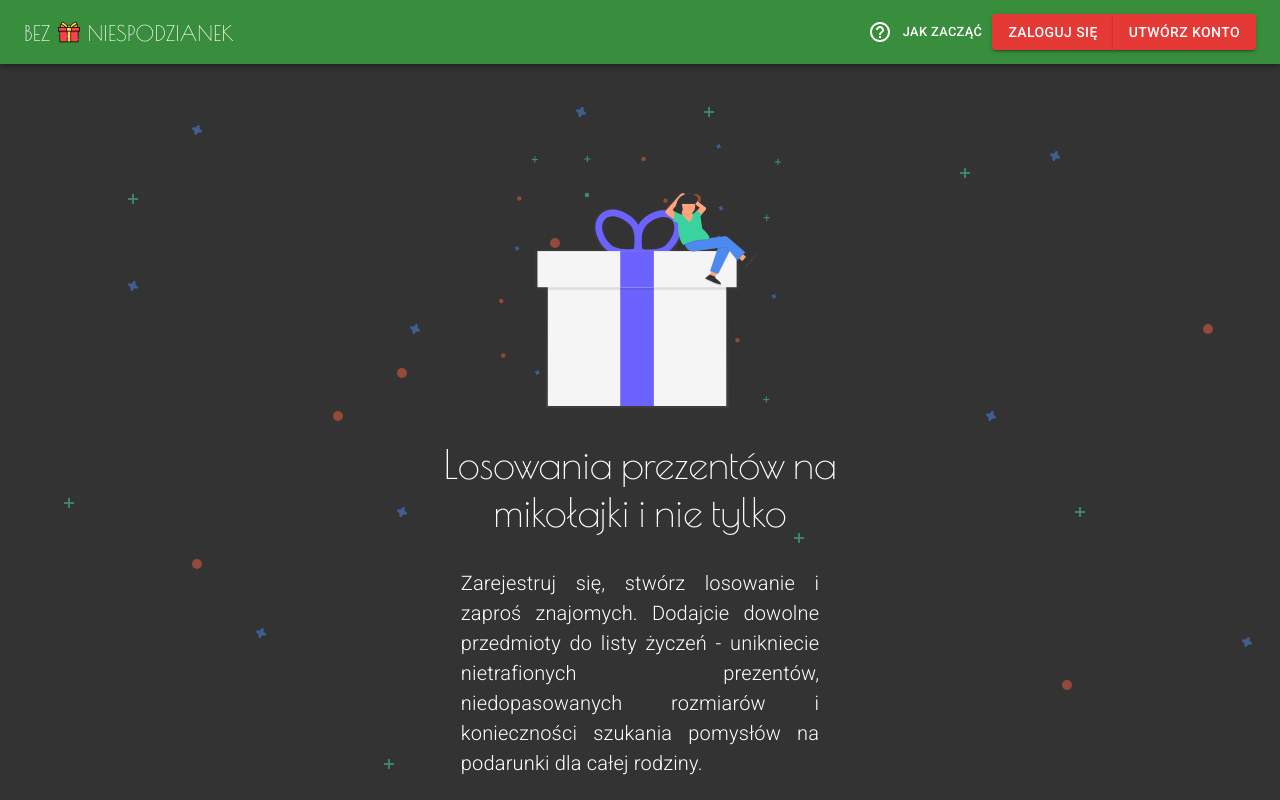
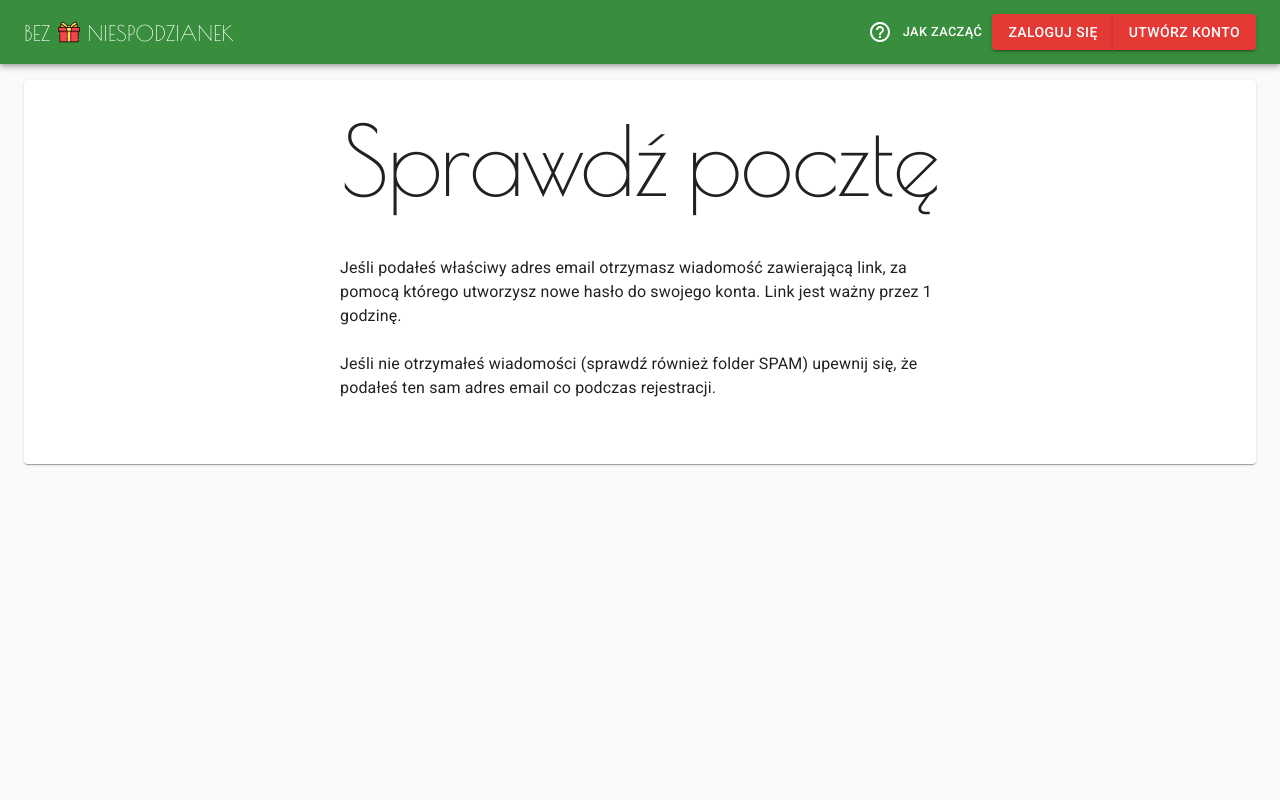
Before and after one commit to Bruinen90/gifts-front, a React (Create React App) app: page /wyslano-link in a window 1280 px wide. Shown: the top 800 px of the page. Built offline with nearby package versions, Linux system fonts and the light colour scheme.

Commit message:
Reset password done

```diff
--- a/src/App.tsx
+++ b/src/App.tsx
@@ -1,39 +1,40 @@
-import React, { useEffect } from "react";
-import axios from "axios";
-import { useDispatch } from "react-redux";
-import Home from "./pages/Home/Home";
-import { CssBaseline, ThemeProvider } from "@material-ui/core";
-import { theme } from "./common/theme";
-import { BrowserRouter, Switch, Route } from "react-router-dom";
-import * as watchersTypes from "./store/actions/watcherTypes";
+import React, { useEffect } from 'react';
+import axios from 'axios';
+import { useDispatch } from 'react-redux';
+import Home from './pages/Home/Home';
+import { CssBaseline, ThemeProvider } from '@material-ui/core';
+import { theme } from './common/theme';
+import { BrowserRouter, Switch, Route } from 'react-router-dom';
+import * as watchersTypes from './store/actions/watcherTypes';
 
 // Components
-import NavBar from "./components/NavBar/NavBar";
+import NavBar from './components/NavBar/NavBar';
 
 // Pages
-import Login from "./pages/Login/Login";
-import Signup from "./pages/Signup/Signup";
-import CreateDraw from "./pages/CreateDraw/CreateDraw";
-import MyDraws from "./pages/MyDraws/MyDraws";
-import Wishlist from "./pages/Wishlist/Wishlist";
-import CreateWish from "./pages/CreateWish/CreateWish";
-import { Friends } from "./pages/Friends/Friends";
-import { ShoppingList } from "./pages/ShoppingList/ShoppingList";
-import { ErrorPrompt } from "./components/ErrorPrompt/ErrorPrompt";
-import { ResetPassword } from "./pages/ResetPassword/ResetPassword";
-import { NewPassword } from "./pages/NewPassword/NewPassword";
+import Login from './pages/Login/Login';
+import Signup from './pages/Signup/Signup';
+import CreateDraw from './pages/CreateDraw/CreateDraw';
+import MyDraws from './pages/MyDraws/MyDraws';
+import Wishlist from './pages/Wishlist/Wishlist';
+import CreateWish from './pages/CreateWish/CreateWish';
+import { Friends } from './pages/Friends/Friends';
+import { ShoppingList } from './pages/ShoppingList/ShoppingList';
+import { ErrorPrompt } from './components/ErrorPrompt/ErrorPrompt';
+import { ResetPassword } from './pages/ResetPassword/ResetPassword';
+import { NewPassword } from './pages/NewPassword/NewPassword';
+import { EmailSentConfirmation } from './pages/EmailSentConfirmation/EmailSentConfirmation';
 
-axios.defaults.baseURL = "http://localhost:8080";
+axios.defaults.baseURL = 'http://localhost:8080';
 // axios.defaults.baseURL = "http://bez-niespodzianek.herokuapp.com/";
 
 const App = () => {
 	const dispatch = useDispatch();
 	useEffect(() => {
-        const token = localStorage.getItem("token");
+		const token = localStorage.getItem('token');
 		if (token) {
-            dispatch({ type: "USER_AUTOLOGIN_WATCHER" });
-            dispatch({ type: "FETCH_USER_DRAWS_LIST_WATCHER" });
-            dispatch({ type: "FETCH_USER_WISHES_WATCHER" });
+			dispatch({ type: 'USER_AUTOLOGIN_WATCHER' });
+			dispatch({ type: 'FETCH_USER_DRAWS_LIST_WATCHER' });
+			dispatch({ type: 'FETCH_USER_WISHES_WATCHER' });
 			dispatch({ type: watchersTypes.WATCH_GET_INVITATIONS });
 			dispatch({ type: watchersTypes.WATCH_FETCH_USER_FRIENDS });
 			dispatch({ type: watchersTypes.WATCH_FETCH_SHOPPING_LIST });
@@ -58,6 +59,10 @@ const App = () => {
 					<Route path="/lista-zakupow" component={ShoppingList} />
 					<Route path="/zresetuj-haslo" component={ResetPassword} />
 					<Route path="/utworz-haslo" component={NewPassword} />
+					<Route
+						path="/wyslano-link"
+						component={EmailSentConfirmation}
+					/>
 					<Route path="/" component={Home} />
 				</Switch>
 				<ErrorPrompt />
--- /dev/null
+++ b/src/pages/EmailSentConfirmation/EmailSentConfirmation.tsx
@@ -0,0 +1,27 @@
+import React from 'react';
+
+// Components
+import PageWrapper from '../../components/PageWrapper/PageWrapper';
+
+// MUI
+import { Typography, Box } from '@material-ui/core';
+
+export const EmailSentConfirmation = () => (
+	<PageWrapper>
+		<Typography variant="h1" align="center">
+			Sprawdź pocztę
+		</Typography>
+		<Box mx="auto" my={5} maxWidth="600px">
+			<Typography>
+				Jeśli podałeś właściwy adres email otrzymasz wiadomość
+				zawierającą link, za pomocą którego utworzysz nowe hasło do
+				swojego konta. Link jest ważny przez 1 godzinę.
+				<br />
+				<br />
+				Jeśli nie otrzymałeś wiadomości (sprawdź również folder SPAM)
+				upewnij się, że podałeś ten sam adres email co podczas
+				rejestracji.
+			</Typography>
+		</Box>
+	</PageWrapper>
+);
--- a/src/pages/ResetPassword/ResetPassword.tsx
+++ b/src/pages/ResetPassword/ResetPassword.tsx
@@ -1,27 +1,32 @@
-import React from "react";
-import { useForm } from "react-hook-form";
-import axios from "axios";
+import React from 'react';
+import { useForm } from 'react-hook-form';
+import axios from 'axios';
+import { useHistory } from 'react-router-dom';
 
 // Components
-import PageWrapper from "../../components/PageWrapper/PageWrapper";
+import PageWrapper from '../../components/PageWrapper/PageWrapper';
 
 // MUI
-import { Typography, TextField, Button } from "@material-ui/core";
+import { Typography, TextField, Button } from '@material-ui/core';
 
 export const ResetPassword: React.FC = () => {
+	const history = useHistory();
 	const { handleSubmit, register, errors } = useForm();
 
 	const onSubmit = async (formData: any) => {
 		const { email } = formData;
-        console.log("SENDING EMAIL TO: ", email);
+		console.log('SENDING EMAIL TO: ', email);
 		const graphQLquery = {
 			query: `
             mutation{sendResetPasswordEmail(email: "${email}") {success}}
         `,
 		};
 		try {
-            const response = await axios.post("/graphql", graphQLquery);
-            console.log(response.data);
+			const response = await axios.post('/graphql', graphQLquery);
+			console.log(response);
+			if (response.data.data.sendResetPasswordEmail.success) {
+				history.push('/wyslano-link');
+			}
 		} catch (err) {
 			console.log(err);
 		}
@@ -34,10 +39,10 @@ export const ResetPassword: React.FC = () => {
 			<form
 				onSubmit={handleSubmit(onSubmit)}
 				style={{
-                    display: "flex",
-                    flexDirection: "column",
-                    maxWidth: "400px",
-                    margin: "2rem auto",
+					display: 'flex',
+					flexDirection: 'column',
+					maxWidth: '400px',
+					margin: '2rem auto',
 				}}
 			>
 				<Typography>
@@ -47,8 +52,8 @@ export const ResetPassword: React.FC = () => {
 				</Typography>
 				<TextField
 					label="Twój adres email"
-                    error={errors.hasOwnProperty("email")}
-                    helperText={errors.email && "Podaj prawidłowy adres email"}
+					error={errors.hasOwnProperty('email')}
+					helperText={errors.email && 'Podaj prawidłowy adres email'}
 					margin="normal"
 					inputRef={register({
 						required: true,
```
Also changed, not shown: 1 other file (tests, documents, lock files or other folders). Lines whose indentation alone changed are shown as unchanged.
